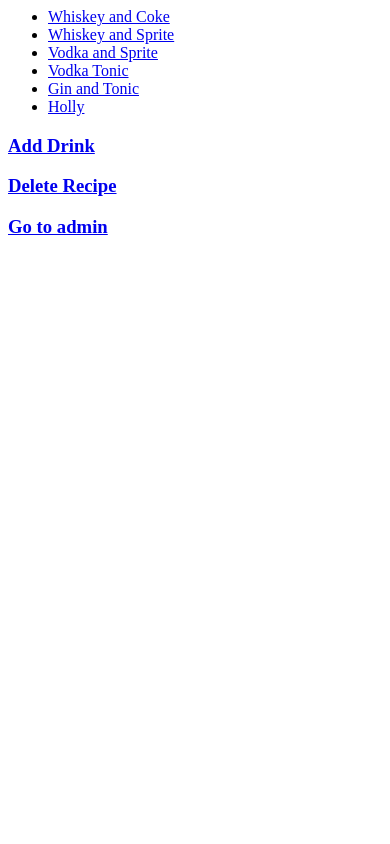
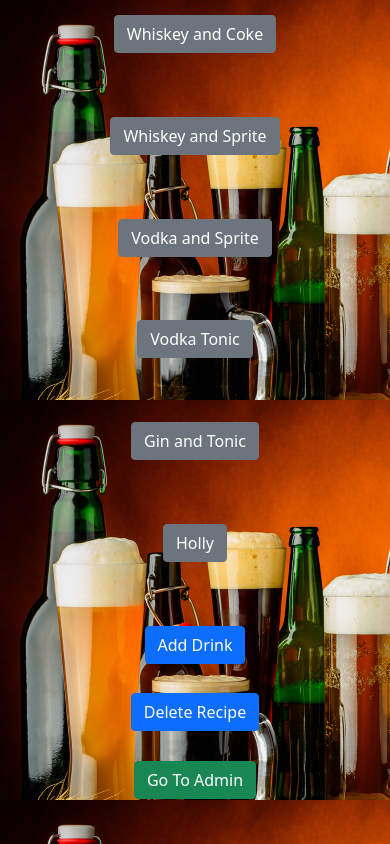
Before and after one commit to TheFinalJoke/ultimatedrinkmachine, a Django app: page /selections/ in a window 390 px wide. Run offline with Django 3.2, Linux system fonts and the light colour scheme; data comes from the database, SQL or seed files in the repository; both versions use the stored data as it was after the commit; parts of the project's set-up code (start-up, migrations or seed data) failed here and were passed over.

Commit message:
added basic working

```diff
--- a/server.py
+++ b/server.py
@@ -4,11 +4,11 @@ import pdb
 import RPi.GPIO as GPIO
 from lib.base import BaseDrinkClass
 from enum import Enum
-from lib.protocol import Alcohol_to_Pump
+from lib.protocol import ALCOHOL_TO_PUMP
 from lib.protocol import DrinkServerSocket
 
 def get_all_pins():
-    return list(map(lambda pin: pin.value, Alcohol_to_Pump))
+    return list(map(lambda pin: pin.value, ALCOHOL_TO_PUMP))
 
 GPIO.setmode(GPIO.BOARD)
 GPIO.setwarnings(False)
@@ -27,7 +27,7 @@ class DrinkServer(BaseDrinkClass):
             time.sleep(1)
 
     def dispense_liquid(self, liquid, strength):
-        pump_num = Alcohol_to_Pump[liquid].value
+        pump_num = ALCOHOL_TO_PUMP[liquid].value
         self.operate_pump(pump_num, strength)
 
     def parse_recipe(self, req):
--- /dev/null
+++ b/www/ultimatedrinkmachine/selections/static/selections/style.css
@@ -0,0 +1,21 @@
+#main_container {
+    padding: 15px;
+    text-align: center;
+    min-height: 100vh;
+    background-image: url('/static/selections/images/beer-background.jpg');
+  }
+label {
+  font-size: 150%;
+  font-weight: 800;
+  color: black;
+  background-color: rgba(255, 255, 255, 0.1);
+  border-radius: 5px;
+}
+.flex-fill {
+  flex:1 1 auto;
+}
+
+#recieved {
+  color: black;
+  font-weight: bolder;
+}
--- a/www/ultimatedrinkmachine/selections/templates/selections/index.html
+++ b/www/ultimatedrinkmachine/selections/templates/selections/index.html
@@ -1,16 +1,44 @@
+{% load static %}
+<!doctype html>
+<head>
+<meta charset="utf-8">
+<meta name="viewport" content="width=device-width, initial-scale=1">
+<link href="https://cdn.jsdelivr.net/npm/bootstrap@5.0.0-beta1/dist/css/bootstrap.min.css" rel="stylesheet" integrity="sha384-giJF6kkoqNQ00vy+HMDP7azOuL0xtbfIcaT9wjKHr8RbDVddVHyTfAAsrekwKmP1" crossorigin="anonymous">
+<link rel="stylesheet" type="text/css" href="{% static '/selections/style.css' %}">
+</head>
 {% if recipes %}
-<ul>
-    {% for recipe in recipes %}
-    <li>
-        <a href="{% url 'selections:selected' recipe.id %}" method="post">{{recipe.name}}</a>
-    </li>
-    {% endfor %}
-</ul>
-{% else %}
-    <p>Problem loading the recipes</p>
-{%endif%}
-
-<h3><a href="{% url 'selections:add_drink' %}">Add Drink</a></h3>
-<h3><a href="{% url 'selections:delete_recipe' %}">Delete Recipe</a></h3>
-<h3><a href="/admin/">Go to admin</a>
-</h3>
+<div id='main_container' class="conatiner-fluid main_container d-flex">
+    <div id='main_row' class="row flex-fill ">
+        <div id="col" class="col-sm-6 h-100 w-100">
+            <div id='selections-row' class='row h-75'>
+                {% for recipe in recipes %}
+                    <div class='col-sm-6'>
+                        <form action="{% url 'selections:selected' recipe.id %}">
+                            <input class="btn btn-secondary" type="submit" value="{{recipe.name}}" />
+                        </form>
+                    </div>
+                {% endfor %}
+            </div>
+            <div id='button_row' class='row h-25'>
+                <div id="add_col" class='col-sm-4'>
+                    <form action="{% url 'selections:add_drink' %}">
+                        <input class="btn btn-primary" type="submit" value="Add Drink" />
+                    </form>
+                </div>
+                <div id="delete_col" class='col-sm-4'>
+                    <form action="{% url 'selections:delete_recipe' %}">
+                        <input class="btn btn-primary" type="submit" value="Delete Recipe" />
+                    </form>
+                </div>
+                <div id="admin_col" class='col-sm-4'>
+                    <form action='/admin/'>
+                        <input class="btn btn-success" type="submit" value="Go To Admin" />
+                    </form>
+                </div>
+            </div>
+        </div>
+    </div>
+</div>
+    {% else %}
+        <p>Problem loading the recipes</p>
+    {%endif%}
--- a/www/ultimatedrinkmachine/selections/views.py
+++ b/www/ultimatedrinkmachine/selections/views.py
@@ -1,5 +1,4 @@
 from django import template
-import pdb
 from django.http.response import HttpResponse
 from django.contrib import messages
 from django.shortcuts import redirect, render, get_object_or_404
--- a/www/ultimatedrinkmachine/ultimatedrinkmachine/settings.py
+++ b/www/ultimatedrinkmachine/ultimatedrinkmachine/settings.py
@@ -122,3 +122,6 @@ USE_TZ = True
 # https://docs.djangoproject.com/en/3.1/howto/static-files/
 
 STATIC_URL = '/static/'
+STATICFILES_DIRS = [
+    os.path.join(BASE_DIR, 'static')
+]
```
Also changed, not shown: www/ultimatedrinkmachine/selections/forms.py (+15 -4 lines), www/ultimatedrinkmachine/selections/templates/selections/add_drink.html (+25 -6 lines), www/ultimatedrinkmachine/selections/templates/selections/deleterecipe.html (+23 -6 lines), www/ultimatedrinkmachine/selections/templates/selections/post_dispense.html (+18 -3 lines), www/ultimatedrinkmachine/selections/templates/selections/selected.html (+24 -6 lines), www/ultimatedrinkmachine/db.sqlite3, www/ultimatedrinkmachine/selections/static/selections/images/beer-background.jpg (added), www/ultimatedrinkmachine/selections/static/selections/images/other_beer.jpg (added), 1 other file.
